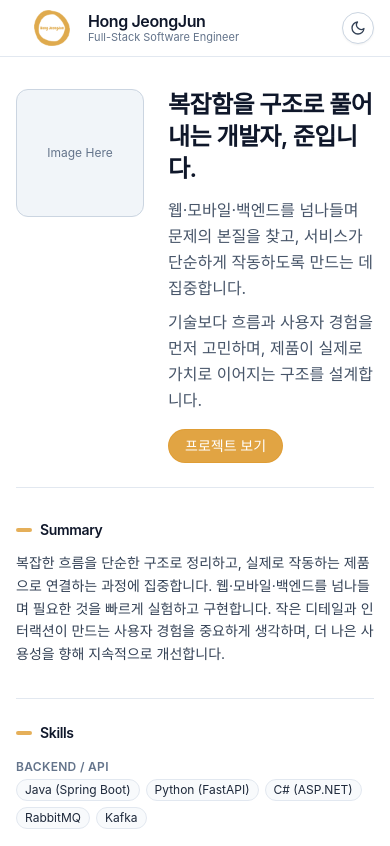
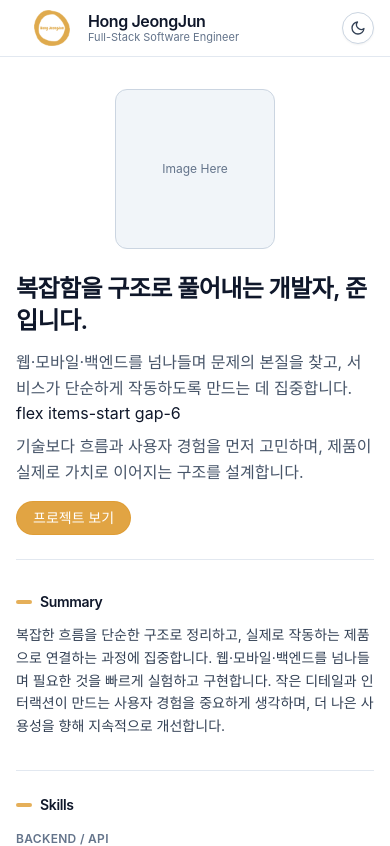
Before and after one commit to hjj5946-upply/hjj_resume, a React (Vite) app: page / in a window 390 px wide. Shown: the top 846 px of the page. Built offline with nearby package versions, Linux system fonts and the light colour scheme.

Commit message:
251208_15

```diff
--- a/src/App.tsx
+++ b/src/App.tsx
@@ -127,9 +127,9 @@ function App() {
       <main className="mx-auto max-w-3xl px-4 pb-16 pt-8">
         {/* Hero / 이름 + 한줄소개 + 이미지 영역 */}
         <section className="mb-8 border-b border-slate-200 pb-6 dark:border-slate-700">
-          <div className="flex items-start gap-6">
+          <div className="flex flex-col items-center gap-6 md:flex-row md:items-start">
             {/* 프로필 이미지 틀 */}
-            <div className="h-32 w-32 flex-shrink-0 rounded-xl border border-slate-300 bg-slate-100 text-xs text-slate-500 dark:border-slate-600 dark:bg-[#383a3d] dark:text-slate-400 flex items-center justify-center">
+            <div className="w-40 aspect-square flex-shrink-0 rounded-xl border border-slate-300 bg-slate-100 text-xs text-slate-500 dark:border-slate-600 dark:bg-[#383a3d] dark:text-slate-400 flex items-center justify-center md:w-[25%]">
               Image Here
             </div>
 
@@ -146,7 +146,7 @@ function App() {
                 웹·모바일·백엔드를 넘나들며 문제의 본질을 찾고,
                 서비스가 단순하게 작동하도록 만드는 데 집중합니다.
               </p>
-
+              flex items-start gap-6
               <p className="mt-2 text-s leading-relaxed text-slate-600 dark:text-slate-300">
                 기술보다 흐름과 사용자 경험을 먼저 고민하며,
                 제품이 실제로 가치로 이어지는 구조를 설계합니다.
```
